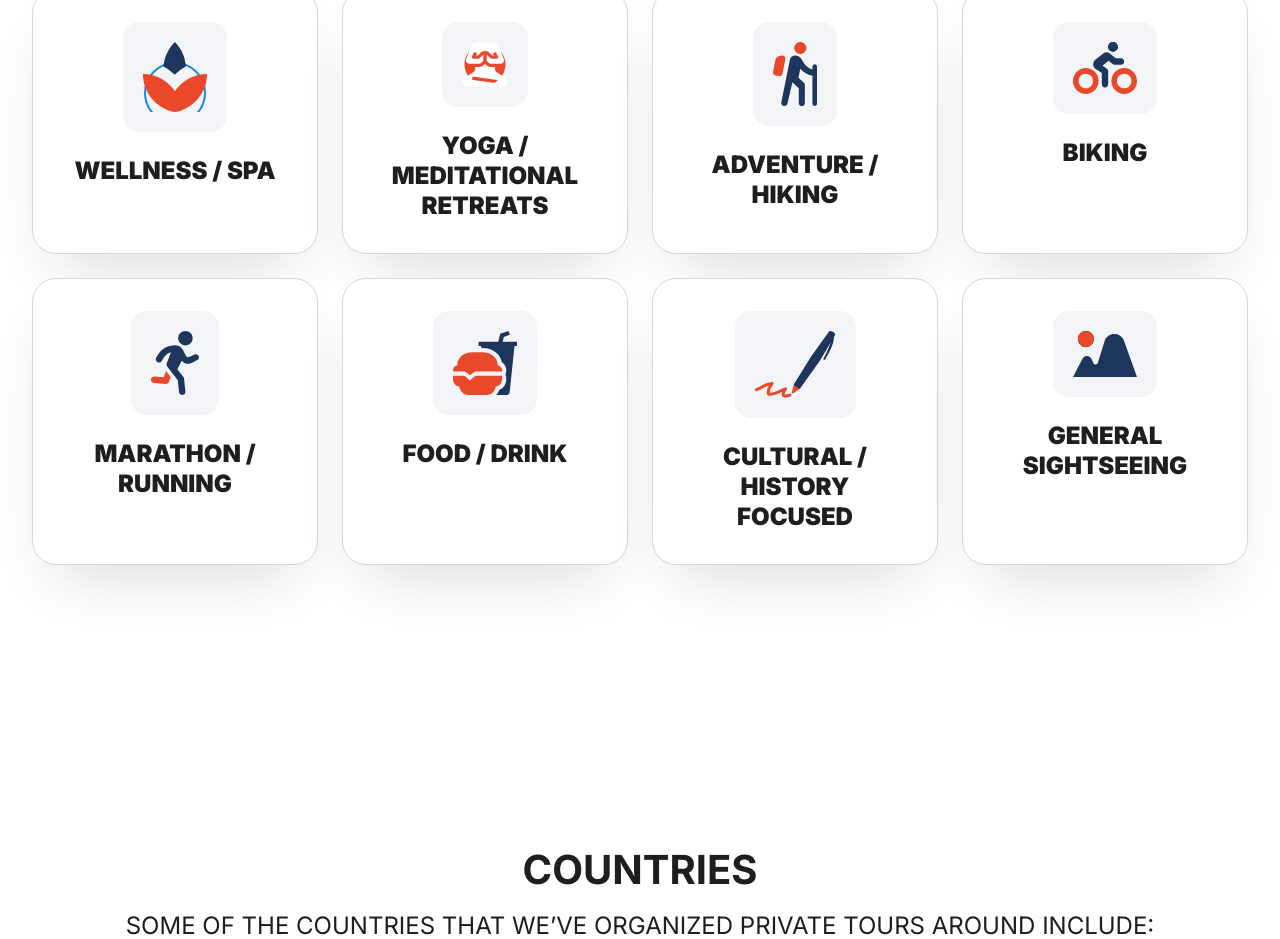
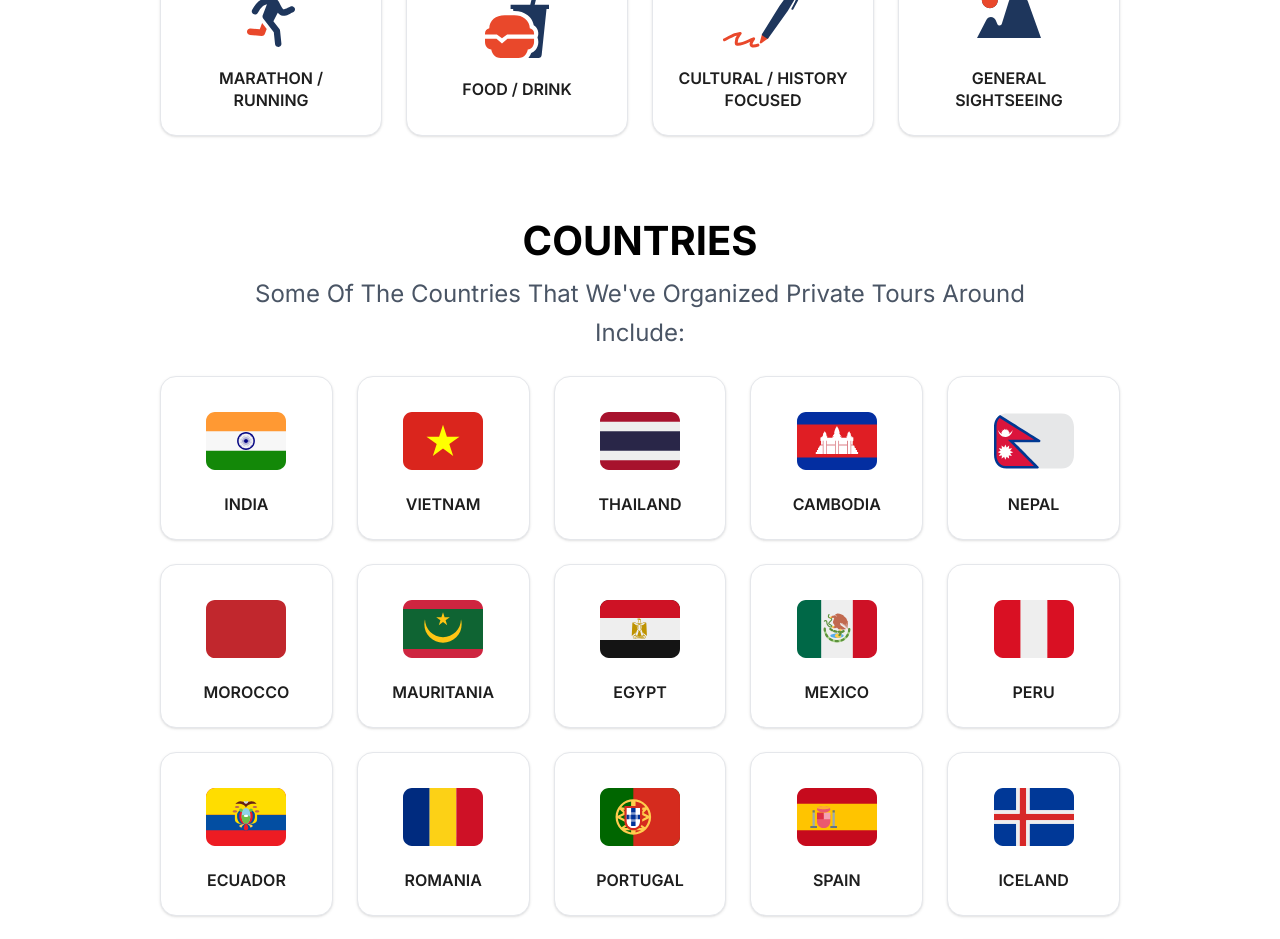
Before and after one commit to A123hannan/Wandering-Earl-tours-Website, a Next.js app: page /privateTours in a window 1280 px wide. Shown: the part 2600-3539 px from the top of the page. Built offline with nearby package versions, Linux system fonts and the light colour scheme.

Commit message:
Adding responsiveness in NichesandCountriesComponent

```diff
--- a/src/components/About/ContactSection2/contactSection2.tsx
+++ b/src/components/About/ContactSection2/contactSection2.tsx
@@ -18,9 +18,9 @@ export default function ContactSection2() {
 
       {/* Switch clip-path by breakpoint */}
       <style>{`
-        .contact-curve-image {
-          clip-path: url(#global-family-curve-mobile);
-        }
+        // .contact-curve-image {
+        //   clip-path: url(#global-family-curve-mobile);
+        // }
         @media (min-width: 1024px) {
           .contact-curve-image {
             clip-path: url(#global-family-curve-desktop);
--- a/src/components/CompanyReviewSection/ImageContainer/imageContainer.tsx
+++ b/src/components/CompanyReviewSection/ImageContainer/imageContainer.tsx
@@ -7,11 +7,11 @@ interface Props {
 
 export default function ImageContainer({ containerNumber, imageSources }: Props) {
   return (
-    <div className="relative flex items-center justify-center w-full max-w-[620px]">
+    <div className="relative flex items-center justify-center w-full max-w-[973px]">
       {containerNumber === 1 && (
-        <div className="relative w-full aspect-[620/573] max-w-[620px]">
+        <div className="relative w-full aspect-[620/573] max-w-[973px]">
           {/* c1 - stairs photo */}
-          <div className="absolute top-0 left-0 w-[51%] h-[71.7%] rounded-[16px] sm:rounded-[24px] overflow-hidden z-10">
+          <div className="max-w-full absolute top-0 left-0 w-[51%] h-[71.7%] rounded-[16px] sm:rounded-[24px] overflow-hidden z-10">
             <Image
               src="/images/About/Container/Container1/c1.jpg"
               fill
@@ -43,7 +43,7 @@ export default function ImageContainer({ containerNumber, imageSources }: Props)
       )}
 
       {containerNumber === 2 && (
-        <div className="relative w-full aspect-[620/573] max-w-[620px]">
+        <div className="relative w-full aspect-[620/573] max-w-[973px]">
           <div className="absolute top-0 left-0 w-[47.9%] h-[98.2%] rounded-[16px] sm:rounded-[24px] overflow-hidden z-10">
             <Image src={imageSources?.imgSrc1 ?? "/images/About/Container/Container1/c1.jpg"} fill alt="c1" className="object-cover" />
           </div>
@@ -57,7 +57,7 @@ export default function ImageContainer({ containerNumber, imageSources }: Props)
       )}
 
       {containerNumber === 3 && (
-        <div className="relative w-full aspect-[620/573] max-w-[620px]">
+        <div className="relative w-full aspect-[620/573] max-w-[973px]">
           <div className="absolute top-0 left-0 w-[99%] h-[55.6%] rounded-[16px] sm:rounded-[24px] overflow-hidden z-10">
             <Image src={imageSources?.imgSrc1 ?? "/images/About/Container/Container1/c1.jpg"} fill alt="c1" className="object-cover" />
           </div>
@@ -71,7 +71,7 @@ export default function ImageContainer({ containerNumber, imageSources }: Props)
       )}
 
       {containerNumber === 4 && (
-        <div className="relative w-full aspect-[620/573] max-w-[620px]">
+        <div className="relative w-full aspect-[620/573] max-w-[973]">
           <div className="w-full h-full rounded-[16px] sm:rounded-[24px] border-[8px] sm:border-[16px] border-white overflow-hidden shadow-[-20px_15px_30px_rgba(0,0,0,0.3)] sm:shadow-[-40px_30px_60px_rgba(0,0,0,0.4)] relative z-20">
             <Image src="/images/privateTours/Container1/c1.png" fill alt="c1" className="object-cover" />
           </div>
--- a/src/components/PriavteTours/NeechesandCountriesComponent/NiechesandCountriesComponent.tsx
+++ b/src/components/PriavteTours/NeechesandCountriesComponent/NiechesandCountriesComponent.tsx
@@ -51,10 +51,6 @@ interface Props {
     componentFor: "niches" | "countries";
 }
 
-/* =========================================================
-   NICHES
-========================================================= */
-
 const NichesCardDetails: CardData[] = [
     { icon: PotraitIcon, heading: "Portrait Photography" },
     { icon: BuildingIcon, heading: "Abandoned Building" },
@@ -69,10 +65,6 @@ const NichesCardDetails: CardData[] = [
     { icon: HistoryIcon, heading: "Cultural / History Focused" },
     { icon: SightseeingIcon, heading: "General Sightseeing" },
 ];
-
-/* =========================================================
-   COUNTRIES
-========================================================= */
 
 const CountriesCardDetails: CardData[] = [
     { icon: IndiaIcon, heading: "India" },
@@ -104,44 +96,43 @@ const CountriesCardDetails: CardData[] = [
     { icon: TurkmenistanIcon, heading: "Turkmenistan" },
 ];
 
-/* =========================================================
-   COMPONENT
-========================================================= */
-
 export default function NichesAndCountries({ componentFor }: Props) {
     const cardData = componentFor === "niches" ? NichesCardDetails : CountriesCardDetails;
-
     const title = componentFor === "niches" ? "Niches" : "Countries";
-
-    const description = componentFor === "niches"
-        ? "Some of the niches that we’ve organized private tours around include:"
-        : "Some of the countries that we’ve organized private tours around include:";
+    const description =
+        componentFor === "niches"
+            ? "Some of the niches that we've organized private tours around include:"
+            : "Some of the countries that we've organized private tours around include:";
 
     return (
-        <div className="max-w-[1760px] mx-auto mt-[100px] mb-[100px] md:mt-[200px] md:mb-[200px] lg:mt-[285px] lg:mb-[140px] max-[1536px]:px-[32px] flex flex-col justify-start items-center gap-[80px]">
-            <div className="flex flex-col items-center gap-[24px] w-full">
-                <p className="font-[700] text-[32px] sm:text-[36px] lg:text-[40px] leading-[100%] tracking-[0%] uppercase text-dark text-center">
+        <section className="container mx-auto px-4 sm:px-6 md:px-12 lg:px-8 xl:px-12 2xl:!px-[80px] my-12 lg:my-20">
+            <div className="w-full flex flex-col items-center gap-6 xl:gap-[80px]">
+                {/* Title Section matching reference structure */}
+                <div className="w-full flex justify-start lg:justify-center items-center text-left lg:text-center font-inter max-w-[850px] mx-auto">
+                    <h2 className="font-bold text-2xl sm:text-3xl lg:text-[40px] lg:leading-[50.5px] uppercase text-black">
                         {title}
-                </p>
-
-                <p className="font-[400] text-base sm:text-lg lg:text-[24px] leading-[130%] lg:leading-[100%] tracking-[0%] uppercase text-dark text-center max-w-[1200px]">
+                        <span className="block font-normal text-sm sm:text-base md:text-lg lg:text-[24px] leading-relaxed text-gray-600 capitalize mt-2">
                             {description}
-                </p>
+                        </span>
+                    </h2>
                 </div>
 
-            <div className="w-full flex flex-wrap justify-center gap-3 sm:gap-5 lg:gap-6 2xl:gap-[20px]">
-                {cardData.map((country) => (
+                {/* Responsive layout with Flex Wrap Centering */}
+                <div className="relative z-10 w-full flex flex-wrap justify-center gap-3 sm:gap-5 lg:gap-6 2xl:gap-[20px]">
+                    {cardData.map((item) => (
                         <div
-                        key={country.heading}
-                        className={componentFor === "countries"
-                            ? "flex justify-center w-[calc(33.333%-8px)] sm:w-[calc(20%-16px)] lg:w-[calc(16.666%-20px)] 2xl:w-[calc(16.666%-16.67px)]"
-                            : "flex justify-center w-[calc(50%-6px)] sm:w-[calc(50%-10px)] lg:w-[calc(25%-18px)] 2xl:w-[calc(25%-15px)]"
+                            key={item.heading}
+                            className={
+                                componentFor === "countries"
+                                    ? "flex justify-center w-[calc(50%-6px)] sm:w-[calc(33.333%-13.33px)] md:w-[calc(25%-15px)] lg:w-[calc(20%-19.2px)] xl:w-[calc(16.666%-20px)] 2xl:w-[calc(16.666%-16.67px)]"
+                                    : "flex justify-center w-[calc(50%-6px)] sm:w-[calc(33.333%-13.33px)] lg:w-[calc(25%-18px)] 2xl:w-[calc(25%-15px)]"
                             }
                         >
-                        <NiechesandCoutriesCard icon={country.icon} heading={country.heading} />
+                            <NiechesandCoutriesCard icon={item.icon} heading={item.heading} />
                         </div>
                     ))}
                 </div>
             </div>
+        </section>
     );
 }
--- a/src/components/PriavteTours/NiechesandCoutriesCard/NiechesandCoutriesCard.tsx
+++ b/src/components/PriavteTours/NiechesandCoutriesCard/NiechesandCoutriesCard.tsx
@@ -7,22 +7,13 @@ interface CardProps {
 
 export default function NiechesandCoutriesCard({ icon: Icon, heading }: CardProps) {
     return (
-        <div className="flex flex-col justify-between w-full h-full bg-white border border-[#D6D6D6] rounded-[24px] gap-6 sm:gap-8 2xl:gap-[40px] p-6 sm:p-8 2xl:pt-[30px] 2xl:pr-[40px] 2xl:pb-[40px] 2xl:pl-[40px] shadow-[0px_30px_60px_-24px_rgba(0,0,0,0.16)]">
-            <div className="flex flex-col items-center justify-start gap-4 sm:gap-6 2xl:gap-[30px]">
-
-                {/* Icon Container */}
-                <div className="pt-5 pb-5 px-5 2xl:pt-[27px] 2xl:pb-[28px] 2xl:px-[25px] rounded-[16px] bg-[#1E365C]/5 flex items-center justify-center">
-                    <Icon className="w-[80px] h-[54px] object-contain" title={heading} />
-                </div>
-
-                {/* Heading */}
-                <div>
-                    <p className="font-[900] text-xl sm:text-2xl 2xl:text-[24px] leading-tight 2xl:leading-[100%] tracking-[0%] text-center uppercase text-[#1E1E1E]">
-                        {heading}
-                    </p>
-                </div>
-
+        <div className="flex flex-col items-center justify-center w-full h-full bg-white border border-[#E5E7EB] rounded-[16px] p-4 sm:p-5 lg:p-6 shadow-sm hover:shadow-md transition-shadow duration-200 gap-3 text-center">
+            <div className="flex items-center justify-center w-full h-[60px] sm:h-[80px]">
+                <Icon className="max-w-full max-h-full object-contain" title={heading} />
             </div>
+            <p className="font-semibold text-xs sm:text-sm lg:text-base leading-snug uppercase text-[#1E1E1E]">
+                {heading}
+            </p>
         </div>
     );
 }
```
Also changed, not shown: src/components/CompanyReviewSection/companyReviewSection.tsx (+12 -12 lines). Lines whose indentation alone changed are shown as unchanged.
